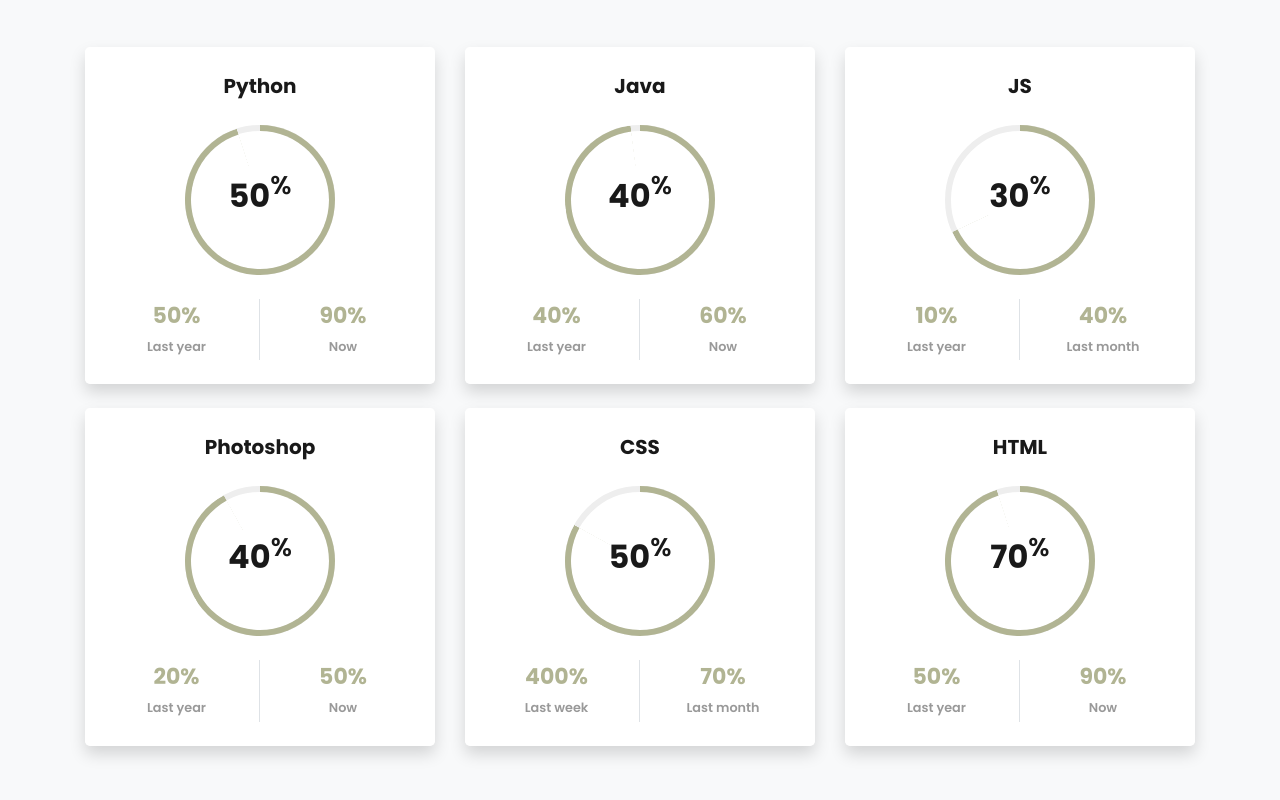
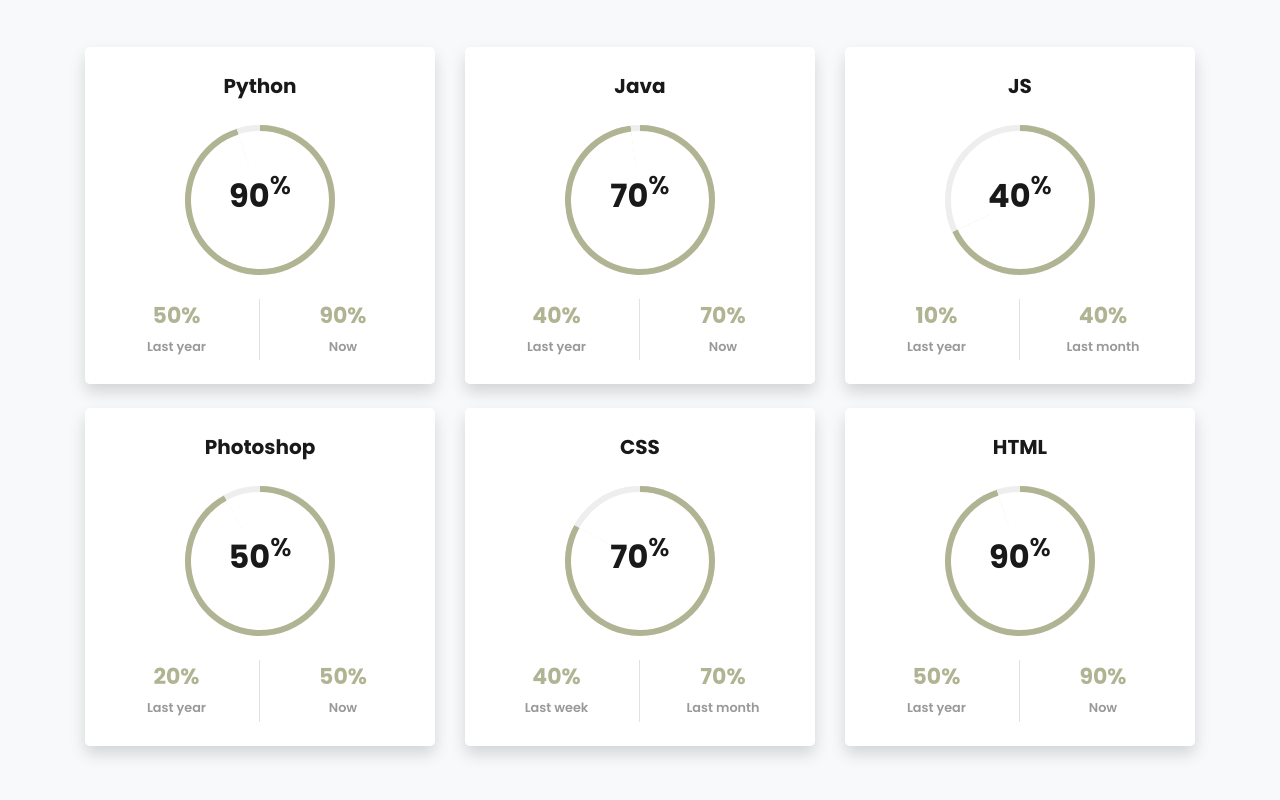
Before and after one commit to abi9502/my_site, a plain HTML site: page index.html in a window 1280 px wide. Shown: the part 1974-2774 px from the top of the page. Drawn offline with Linux system fonts and the light colour scheme; some packages are replaced by stand-ins of ours; no server answers; files whose address does not match are found by name.

Commit message:
Update index.html

```diff
--- a/index.html
+++ b/index.html
@@ -222,7 +222,7 @@
 								<span class="progress-bar border-primary"></span>
 							</span>
 							<div class="progress-value w-100 h-100 rounded-circle d-flex align-items-center justify-content-center">
-								<div class="h2 font-weight-bold">50<sup class="small">%</sup></div>
+								<div class="h2 font-weight-bold">90<sup class="small">%</sup></div>
 							</div>
 						</div>
 						<!-- END -->
@@ -253,7 +253,7 @@
 								<span class="progress-bar border-primary"></span>
 							</span>
 							<div class="progress-value w-100 h-100 rounded-circle d-flex align-items-center justify-content-center">
-								<div class="h2 font-weight-bold">40<sup class="small">%</sup></div>
+								<div class="h2 font-weight-bold">70<sup class="small">%</sup></div>
 							</div>
 						</div>
 						<!-- END -->
@@ -264,7 +264,7 @@
 								<div class="h4 font-weight-bold mb-0">40%</div><span class="small text-gray">Last year</span>
 							</div>
 							<div class="col-6">
-								<div class="h4 font-weight-bold mb-0">60%</div><span class="small text-gray">Now</span>
+								<div class="h4 font-weight-bold mb-0">70%</div><span class="small text-gray">Now</span>
 							</div>
 						</div>
 						<!-- END -->
@@ -284,7 +284,7 @@
 								<span class="progress-bar border-primary"></span>
 							</span>
 							<div class="progress-value w-100 h-100 rounded-circle d-flex align-items-center justify-content-center">
-								<div class="h2 font-weight-bold">30<sup class="small">%</sup></div>
+								<div class="h2 font-weight-bold">40<sup class="small">%</sup></div>
 							</div>
 						</div>
 						<!-- END -->
@@ -315,7 +315,7 @@
 								<span class="progress-bar border-primary"></span>
 							</span>
 							<div class="progress-value w-100 h-100 rounded-circle d-flex align-items-center justify-content-center">
-								<div class="h2 font-weight-bold">40<sup class="small">%</sup></div>
+								<div class="h2 font-weight-bold">50<sup class="small">%</sup></div>
 							</div>
 						</div>
 						<!-- END -->
@@ -346,7 +346,7 @@
 								<span class="progress-bar border-primary"></span>
 							</span>
 							<div class="progress-value w-100 h-100 rounded-circle d-flex align-items-center justify-content-center">
-								<div class="h2 font-weight-bold">50<sup class="small">%</sup></div>
+								<div class="h2 font-weight-bold">70<sup class="small">%</sup></div>
 							</div>
 						</div>
 						<!-- END -->
@@ -354,7 +354,7 @@
 						<!-- Demo info -->
 						<div class="row text-center mt-4">
 							<div class="col-6 border-right">
-								<div class="h4 font-weight-bold mb-0">400%</div><span class="small text-gray">Last week</span>
+								<div class="h4 font-weight-bold mb-0">40%</div><span class="small text-gray">Last week</span>
 							</div>
 							<div class="col-6">
 								<div class="h4 font-weight-bold mb-0">70%</div><span class="small text-gray">Last month</span>
@@ -377,7 +377,7 @@
 								<span class="progress-bar border-primary"></span>
 							</span>
 							<div class="progress-value w-100 h-100 rounded-circle d-flex align-items-center justify-content-center">
-								<div class="h2 font-weight-bold">70<sup class="small">%</sup></div>
+								<div class="h2 font-weight-bold">90<sup class="small">%</sup></div>
 							</div>
 						</div>
 						<!-- END -->
```
